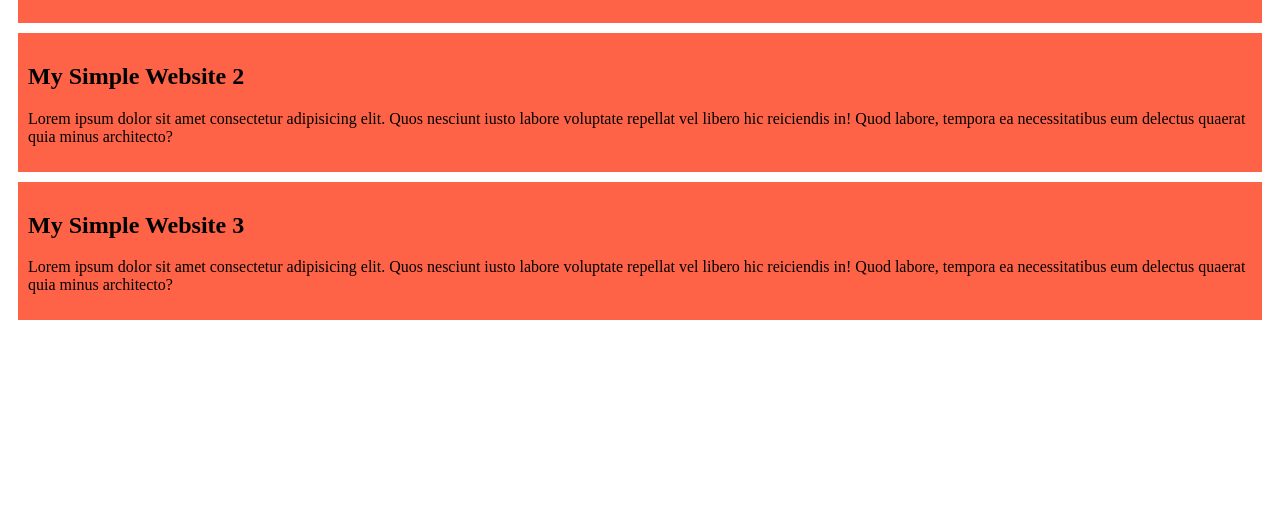
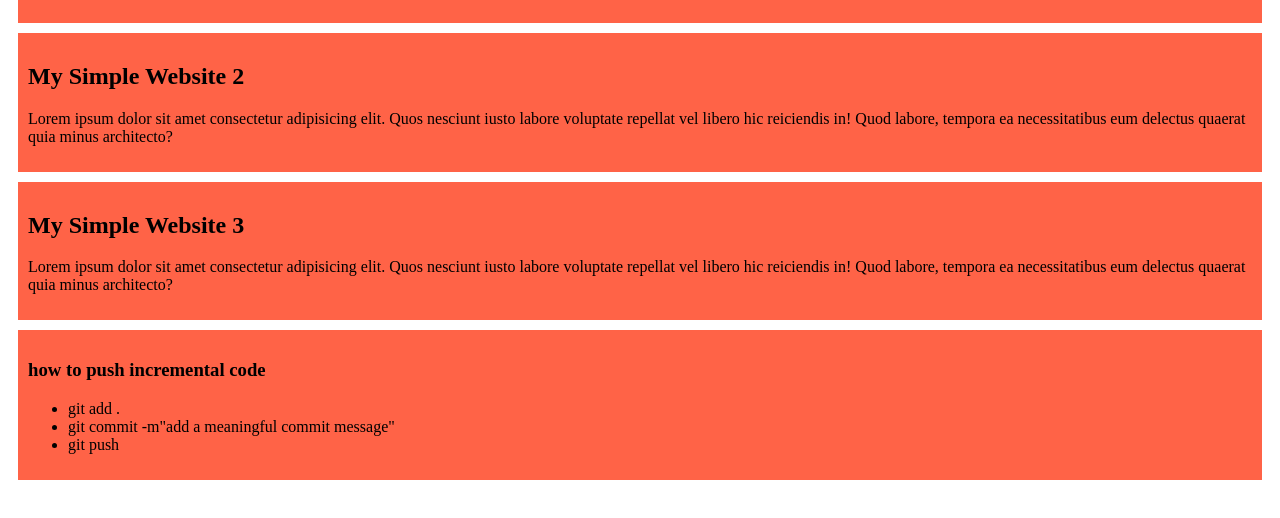
Before and after one commit to shihabsayem1/my-simple-website, a plain HTML site: page index.html in a window 1280 px wide. Shown: the part 126-644 px from the top of the page. Drawn offline with Linux system fonts and the light colour scheme.

Commit message:
added a list to push code

```diff
--- a/index.html
+++ b/index.html
@@ -19,6 +19,14 @@
         <h2>My Simple Website 3</h2>
         <p>Lorem ipsum dolor sit amet consectetur adipisicing elit. Quos nesciunt iusto labore voluptate repellat vel libero hic reiciendis in! Quod labore, tempora ea necessitatibus eum delectus quaerat quia minus architecto?</p>
     </div>
+    <div>
+        <h3>how to push incremental code</h3>
+        <ul>
+            <li>git add .</li>
+            <li>git commit -m"add a meaningful commit message"</li>
+            <li>git push</li>
+        </ul>
+    </div>
 
 </body>
 </html>
--- a/styles/blog.css
+++ b/styles/blog.css
@@ -1,5 +1,5 @@
 div{
     background-color: tomato;
     padding: 10px;
-    margin: 10px;
+    margin: 10px;;
 }
```
